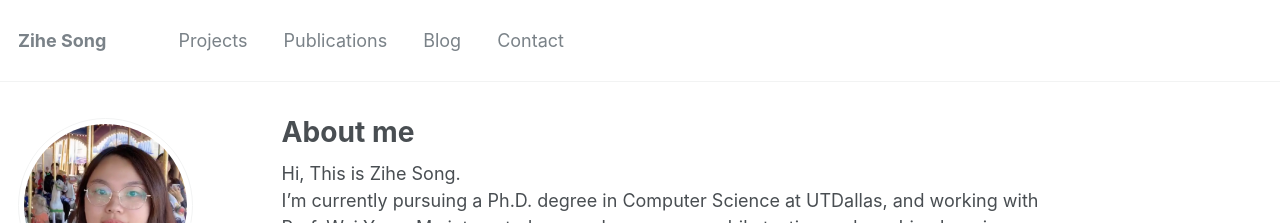
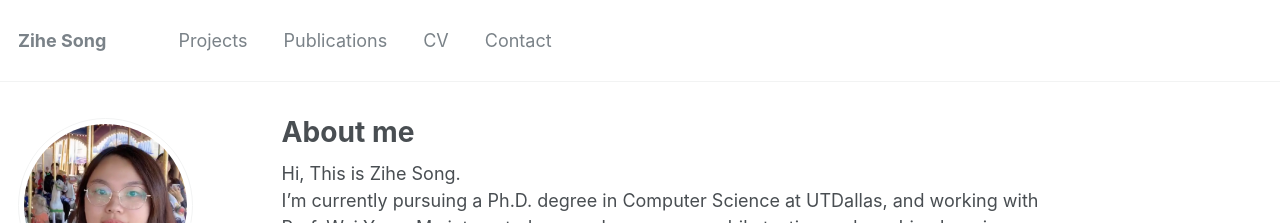
Before and after one commit to zihesong/zihesong.github.io, a Jekyll site: the page built from _pages/about.md, in a window 1280 px wide and 900 px high. Shown: the top 223 px of the window. Built offline with Jekyll 4.4.1, drawn with Linux system fonts in a browser that asks for light colours.

Commit message:
Update navigation.yml

```diff
--- a/_data/navigation.yml
+++ b/_data/navigation.yml
@@ -6,8 +6,8 @@ main:
   - title: "Publications"
     url: /publications/
 
-  - title: "Blog"
-    url: /blog/
+  - title: "CV"
+    url: /cv/
 
   - title: "Contact"
     url: /contact/
```
